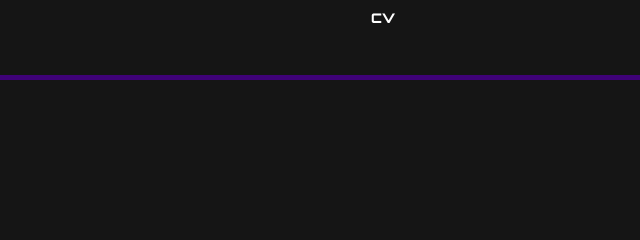
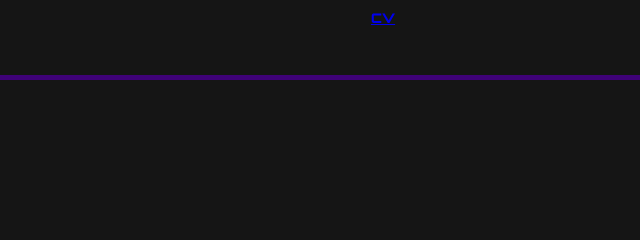
Before and after one commit to LukaszPietrzykowski16/lukaszpietrzykowski16.github.io, a website built with Vite: page index.html in a window 1280 px wide. Shown: the top 240 px of the page, 640-1280 px from the left. Built offline with nearby package versions, Linux system fonts and the light colour scheme.

Commit message:
cv has been addded

```diff
--- a/index.html
+++ b/index.html
@@ -13,7 +13,7 @@
   <body>
     <div id="bar">
       <div class="bar-sub"> <h3> LUKASZ PIETRZYKOWSKI </h3> <h5> portfolio webiste </h5> </div>
-      <div class="bar-sub"> <h5> CV </h5> </div>
+      <div class="bar-sub"> <h5> <a href="cv.pdf"  target="_blank"> CV </a> </h5> </div>
     </div>
     <div class="frontpage">
         <div class="three-d">
```
Also changed, not shown: 1 other file.
